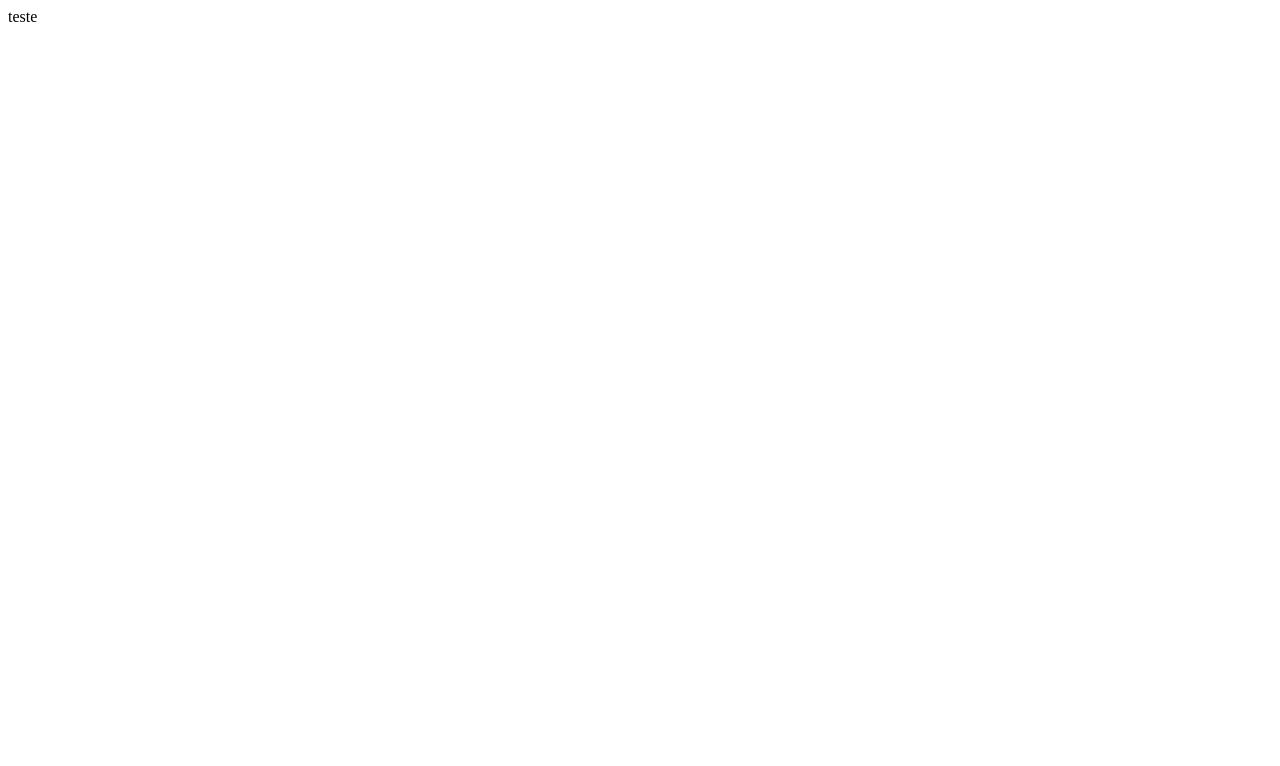
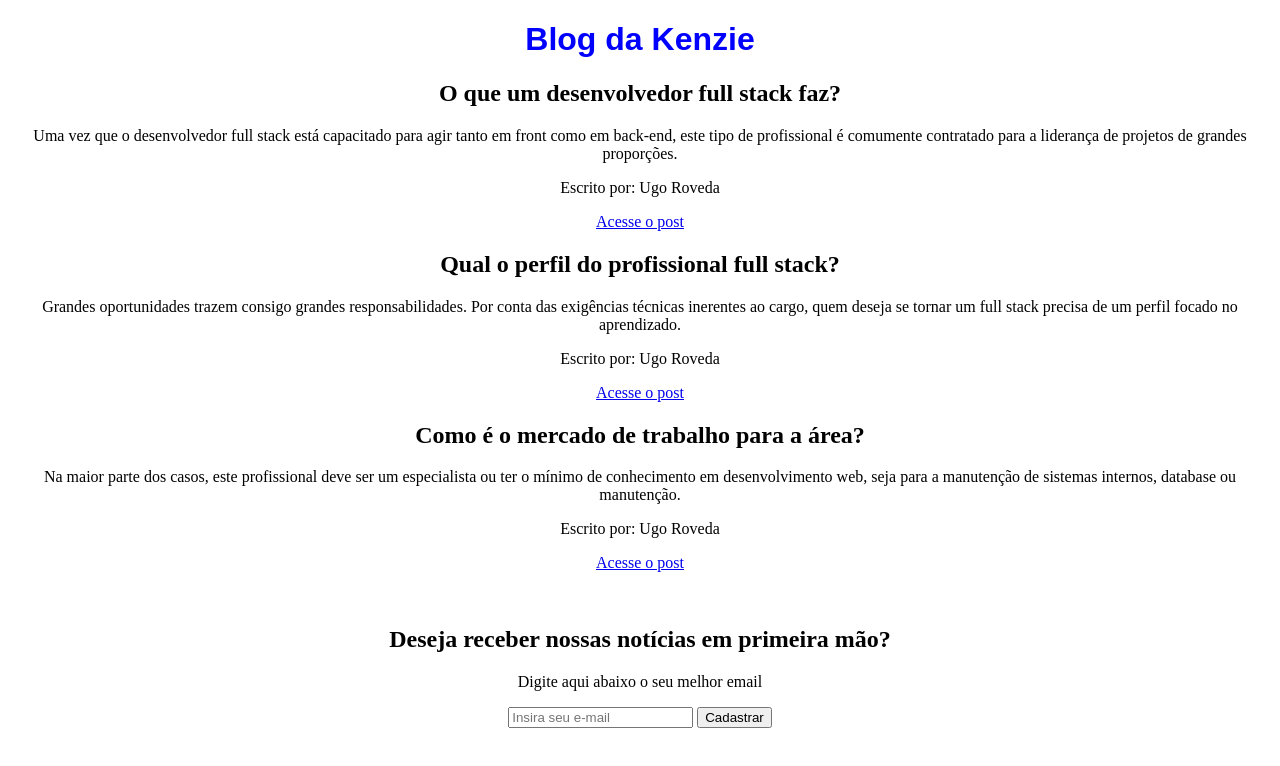
Before and after one commit to Kenzie-Academy-Brasil-Developers/m1_sprint1_entrega_blog-Elias, a plain HTML site: page index.html in a window 1280 px wide. Drawn offline with Linux system fonts and the light colour scheme.

Commit message:
Envio da Atividade Blog da kenzie

```diff
--- a/index.html
+++ b/index.html
@@ -1,12 +1,59 @@
 <!DOCTYPE html>
-<html lang="en">
+<html lang="pt-br">
+
 <head>
+    <!-- Metatag - Título do site -->
+    <title>Blog da Kenzie</title>
     <meta charset="UTF-8">
-    <meta http-equiv="X-UA-Compatible" content="IE=edge">
-    <meta name="viewport" content="width=, initial-scale=1.0">
-    <title>Document</title>
+    <meta name="viewport" content="width=device-width, initial-scale=1.0">
 </head>
-<body>
-    teste
+
+<body style="text-align: center;">
+    <!-- Títulos e parágrafos -->
+
+    <h1 style="font-family: Arial; color: blue;">Blog da Kenzie</h1>
+
+    <!-- Artigos -->
+    <!-- Utilizou a tag <article> para os posts do blog -->
+    <article>
+        <h2>O que um desenvolvedor full stack faz?</h2>
+        <p>Uma vez que o desenvolvedor full stack está capacitado para agir tanto em front como em back-end, este tipo
+            de profissional é comumente contratado para a liderança de projetos de grandes proporções.</p>
+        <p>Escrito por: Ugo Roveda</p>
+        <!-- Links -->
+        <!-- Funcionando corretamente e com o valor adequado na propriedade target -->
+        <p><a href="https://kenzie.com.br/blog/full-stack-o-que-e/" target="_blank">Acesse o post</a></p>
+    </article>
+
+    <article>
+        <h2>Qual o perfil do profissional full stack?</h2>
+        <p>Grandes oportunidades trazem consigo grandes responsabilidades. Por conta das exigências técnicas inerentes
+            ao cargo, quem deseja se tornar um full stack precisa de um perfil focado no aprendizado.</p>
+        <p>Escrito por: Ugo Roveda</p>
+        <p><a href="https://kenzie.com.br/blog/full-stack-o-que-e/" target="_blank">Acesse o post</a></p>
+    </article>
+
+    <article>
+        <h2>Como é o mercado de trabalho para a área?</h2>
+        <p>Na maior parte dos casos, este profissional deve ser um especialista ou ter o mínimo de conhecimento em
+            desenvolvimento web, seja para a manutenção de sistemas internos, database ou manutenção.</p>
+        <p>Escrito por: Ugo Roveda</p>
+        <p><a href="https://kenzie.com.br/blog/full-stack-o-que-e/" target="_blank">Acesse o post</a></p>
+    </article>
+
+    <!-- Newsletter - Formulário -->
+    <br>
+    <form>
+        <h2>Deseja receber nossas notícias em primeira mão?</h2>
+        <p>Digite aqui abaixo o seu melhor email</p>
+        <!-- Newsletter - Input obrigatório -->
+        <!-- Utilizou a tag <input> e a propriedade adequada para ser obrigatório -->
+        <input type="email" name="email" placeholder="Insira seu e-mail" required>
+        <!-- Newsletter - Botão -->
+        <!-- Utilizou a tag <button> ou <input> com o valor adequado da propriedade type -->
+        <button type="submit">Cadastrar</button>
+    </form>
+    <br>
 </body>
+
 </html>
```
